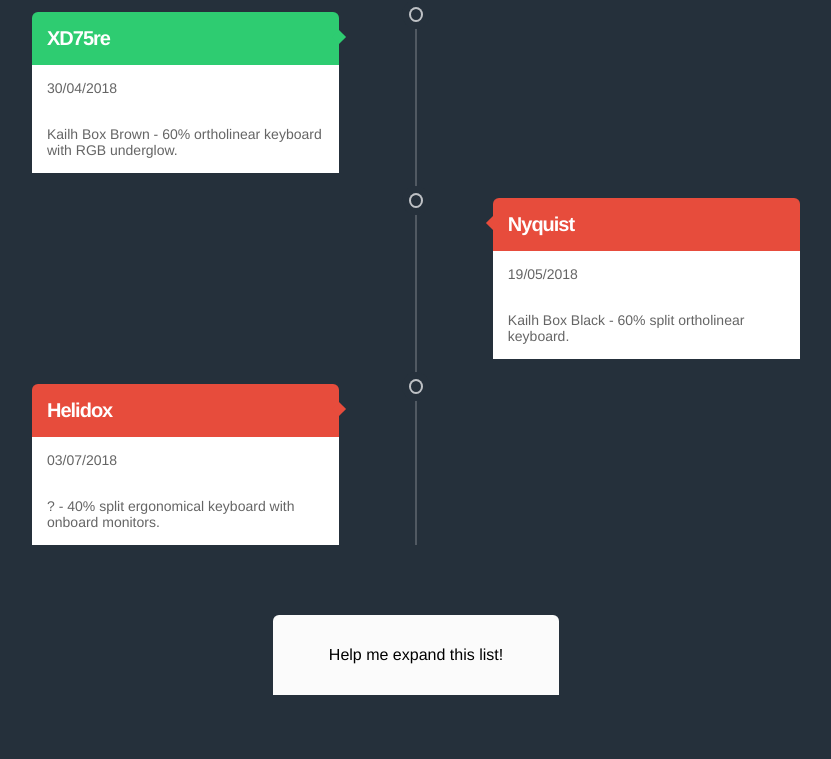
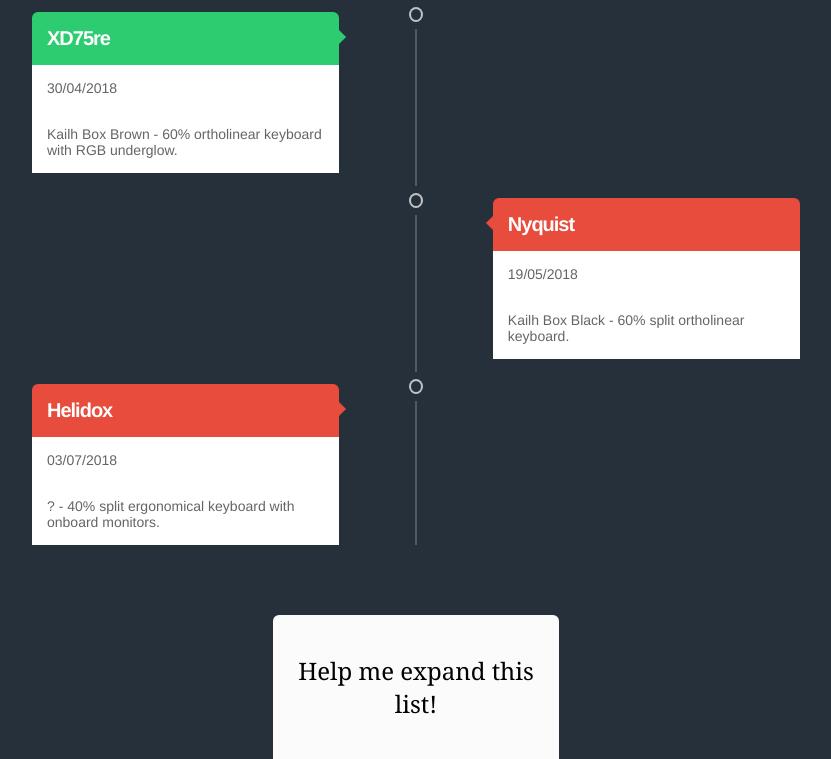
Before and after one commit to BramVer/bramver.github.io, a plain HTML site: page index.html in a window 1280 px wide. Shown: the part 1123-1882 px from the top of the page, without its empty margins (224-1055 px from the left). Before the commit the page ends 1818 px from the top, so only its background shows below. Drawn offline with nearby package versions, Linux system fonts and the light colour scheme.

Commit message:
Different font for paypal thing

```diff
--- a/css/style.css
+++ b/css/style.css
@@ -169,6 +169,8 @@
 
 #flexboi div#paypal {
   width: 20%;
+  font-size: 1.5em;
+  font-family: Baskerville, Georgia;
   background: #fbfbfb;
   text-align: center;
   padding: 15px;
```
